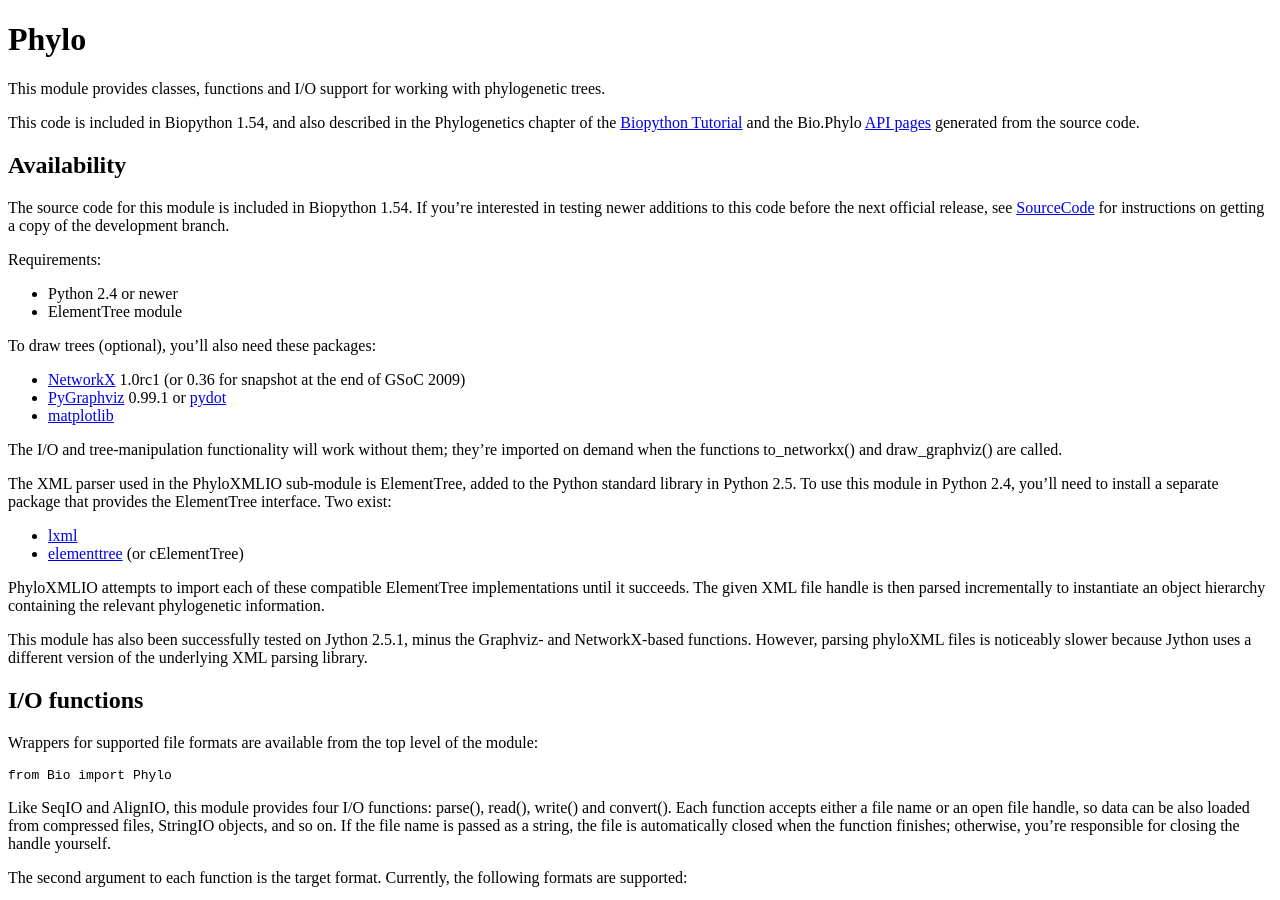
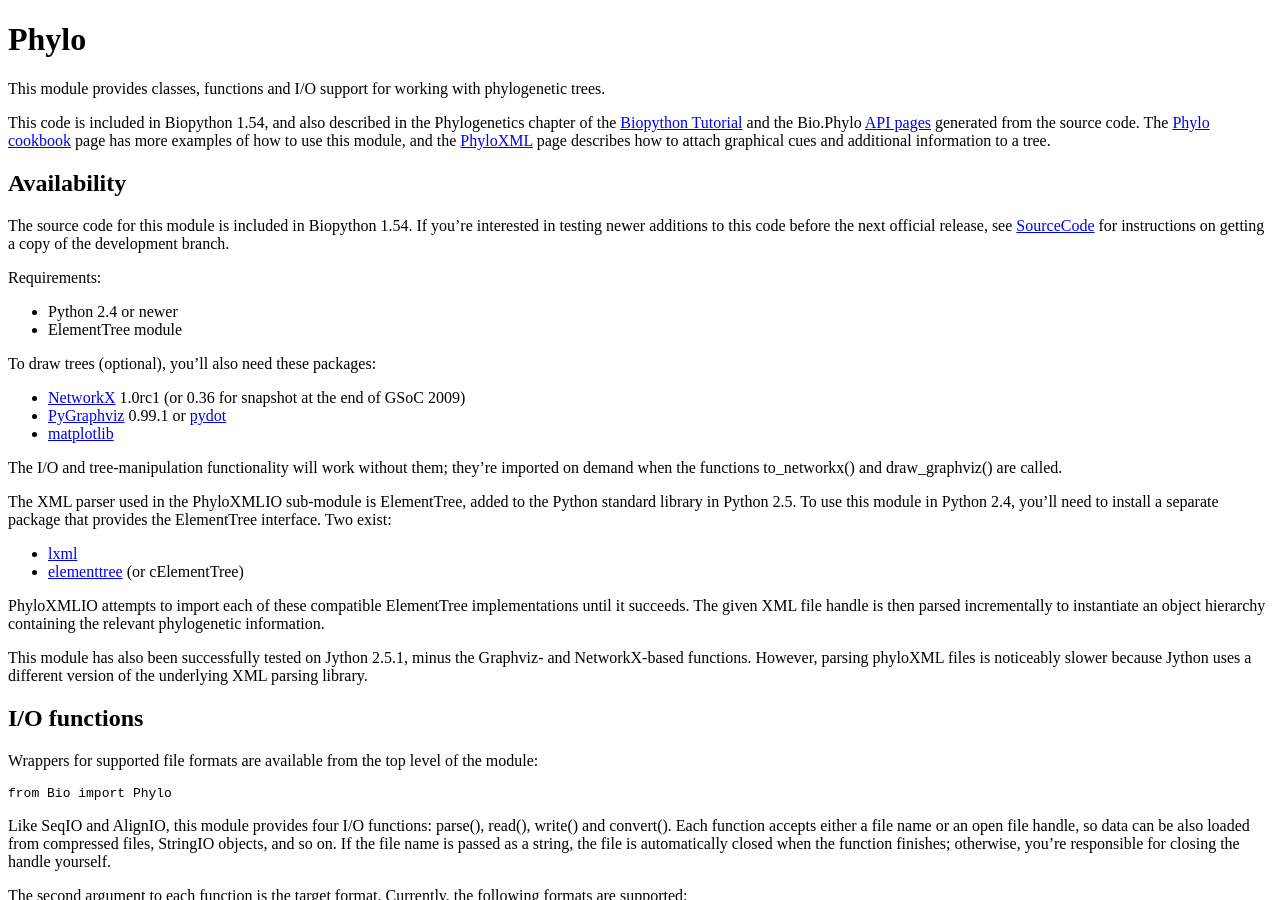
Before and after one commit to biopython/biopython.github.io, a Jekyll site: the page built from wiki/Phylo.md, in a window 1280 px wide and 900 px high. Built offline with Jekyll 4.4.1, drawn with Linux system fonts in a browser that asks for light colours.

Commit message:
Added links to the cookbook and PhyloXML pages in the intro

```diff
--- a/wiki/Phylo.md
+++ b/wiki/Phylo.md
@@ -14,7 +14,10 @@ Phylogenetics chapter of the [Biopython
 Tutorial](http://biopython.org/DIST/docs/tutorial/Tutorial.html) and the
 Bio.Phylo [API
 pages](http://biopython.org/DIST/docs/api/Bio.Phylo-module.html)
-generated from the source code.
+generated from the source code. The [Phylo
+cookbook](Phylo_cookbook "wikilink") page has more examples of how to
+use this module, and the [PhyloXML](PhyloXML "wikilink") page describes
+how to attach graphical cues and additional information to a tree.
 
 Availability
 ------------
```
Also changed, not shown: 1 other file.
